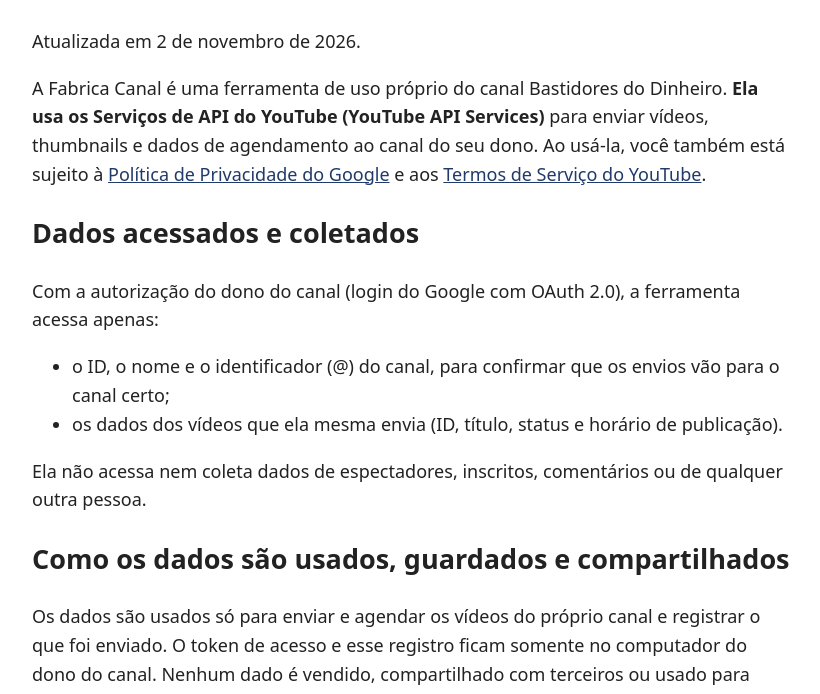
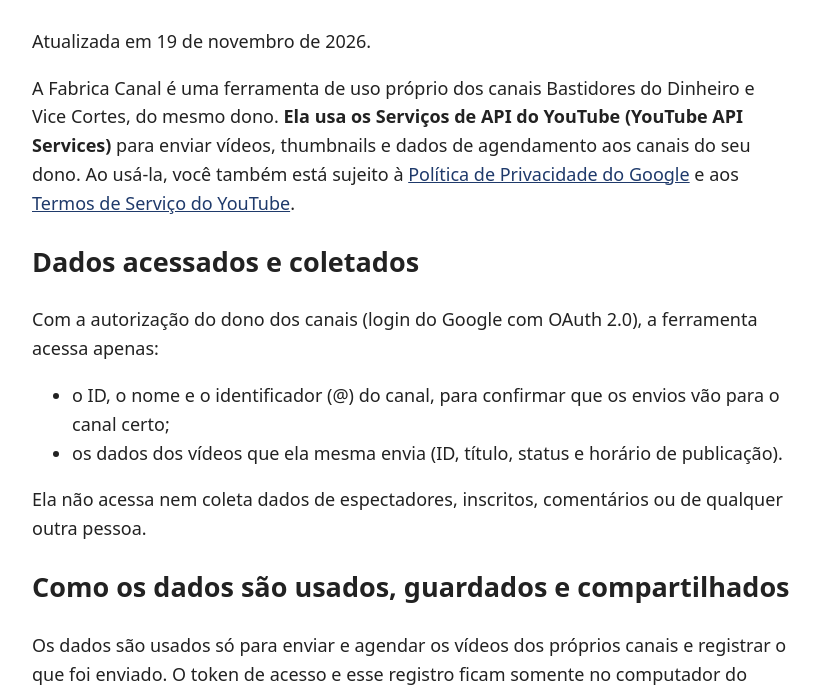
Before and after one commit to Lunar-Duke/bastidores-do-dinheiro, a plain HTML site: page privacidade.html in a window 1280 px wide. Shown: the part 95-789 px from the top of the page, without its empty margins (228-1048 px from the left). Drawn offline with Linux system fonts and the light colour scheme.

Commit message:
Site: Fabrica Canal passa a cobrir o canal Vice Cortes
Lista o @vicecortes13 na página inicial e troca 'do canal' por 'dos
canais' na política e nos termos, com nova data de atualização.

Co-Authored-By: Claude Opus 5.5 <noreply@anthropic.com>
Claude-Session: https://claude.ai/code/session_019zmHYYo2q7pgh6QvrZqvjx

```diff
--- a/privacidade.html
+++ b/privacidade.html
@@ -1,15 +1,15 @@
 <!doctype html><html lang="pt-BR"><head><meta charset="utf-8"><meta name="viewport" content="width=device-width,initial-scale=1">
 <title>Política de Privacidade</title><style>body{font:18px/1.6 system-ui,sans-serif;max-width:760px;margin:40px auto;padding:0 16px;color:#222}a{color:#1f3a6b}</style></head><body>
 <h1>Política de Privacidade da Fabrica Canal</h1>
-<p>Atualizada em 2 de novembro de 2026.</p>
-<p>A Fabrica Canal é uma ferramenta de uso próprio do canal Bastidores do Dinheiro. <b>Ela usa os Serviços de API do YouTube (YouTube API Services)</b> para enviar vídeos, thumbnails e dados de agendamento ao canal do seu dono. Ao usá-la, você também está sujeito à <a href="https://policies.google.com/privacy">Política de Privacidade do Google</a> e aos <a href="https://www.youtube.com/t/terms">Termos de Serviço do YouTube</a>.</p>
+<p>Atualizada em 19 de novembro de 2026.</p>
+<p>A Fabrica Canal é uma ferramenta de uso próprio dos canais Bastidores do Dinheiro e Vice Cortes, do mesmo dono. <b>Ela usa os Serviços de API do YouTube (YouTube API Services)</b> para enviar vídeos, thumbnails e dados de agendamento aos canais do seu dono. Ao usá-la, você também está sujeito à <a href="https://policies.google.com/privacy">Política de Privacidade do Google</a> e aos <a href="https://www.youtube.com/t/terms">Termos de Serviço do YouTube</a>.</p>
 <h2>Dados acessados e coletados</h2>
-<p>Com a autorização do dono do canal (login do Google com OAuth 2.0), a ferramenta acessa apenas:</p>
+<p>Com a autorização do dono dos canais (login do Google com OAuth 2.0), a ferramenta acessa apenas:</p>
 <ul><li>o ID, o nome e o identificador (@) do canal, para confirmar que os envios vão para o canal certo;</li>
 <li>os dados dos vídeos que ela mesma envia (ID, título, status e horário de publicação).</li></ul>
 <p>Ela não acessa nem coleta dados de espectadores, inscritos, comentários ou de qualquer outra pessoa.</p>
 <h2>Como os dados são usados, guardados e compartilhados</h2>
-<p>Os dados são usados só para enviar e agendar os vídeos do próprio canal e registrar o que foi enviado. O token de acesso e esse registro ficam somente no computador do dono do canal. Nenhum dado é vendido, compartilhado com terceiros ou usado para publicidade.</p>
+<p>Os dados são usados só para enviar e agendar os vídeos dos próprios canais e registrar o que foi enviado. O token de acesso e esse registro ficam somente no computador do dono dos canais. Nenhum dado é vendido, compartilhado com terceiros ou usado para publicidade.</p>
 <h2>Cookies</h2>
 <p>A ferramenta e este site não usam cookies nem guardam informações no navegador ou no aparelho de quem os visita.</p>
 <h2>Revogação e exclusão dos dados</h2>
```
Also changed, not shown: index.html (+2 -1 lines), termos.html (+2 -2 lines).
